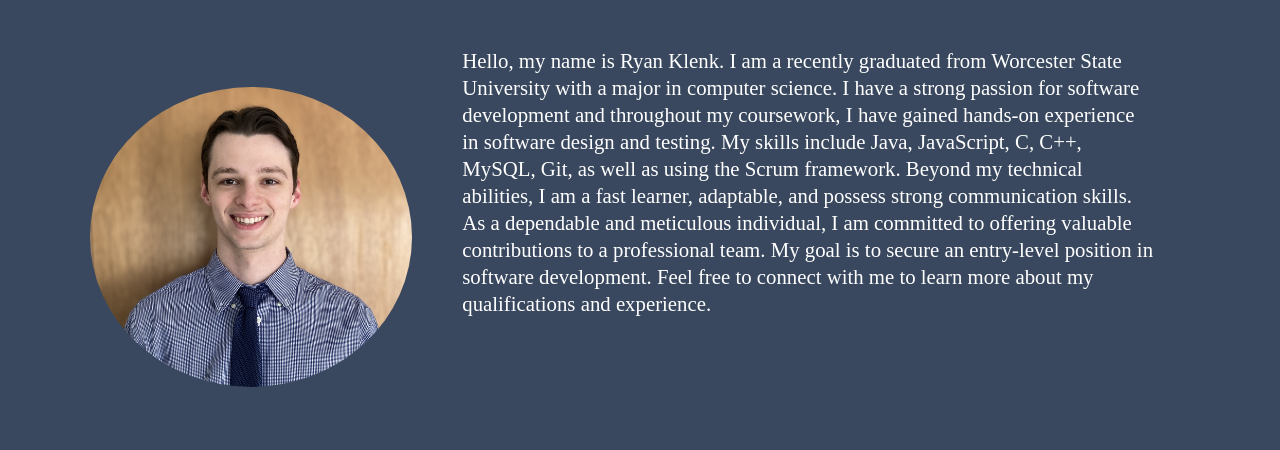
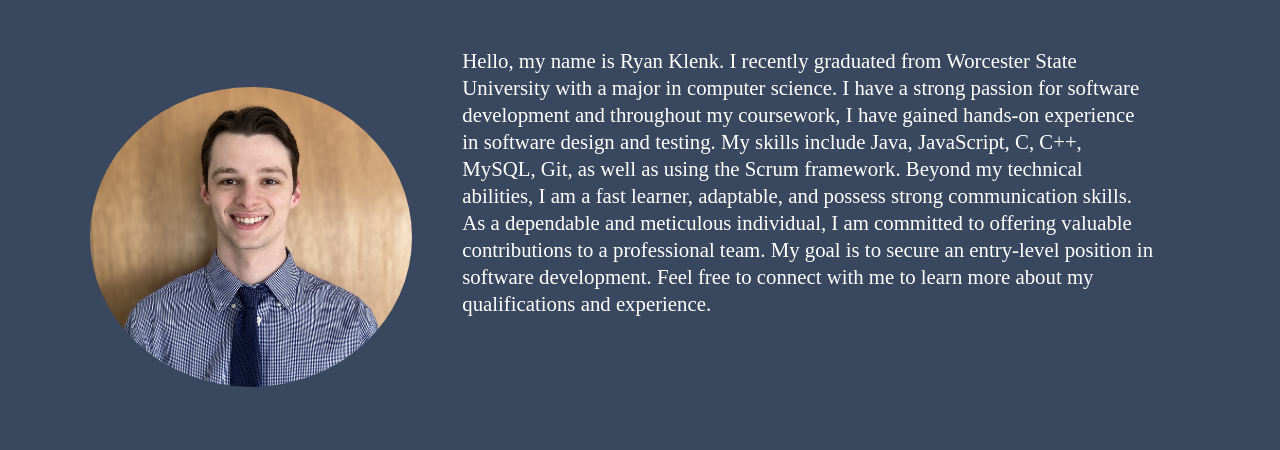
Before and after one commit to rklenk95/rklenk95.github.io, a plain HTML site: page index.html in a window 1280 px wide. Shown: the part 350-800 px from the top of the page. Drawn offline with Linux system fonts and the light colour scheme.

Commit message:
Update index.html

```diff
--- a/index.html
+++ b/index.html
@@ -25,7 +25,7 @@
         <figure>
             <img src="images/head-shot.jpg" alt="head-shot">
         </figure>
-        <p> Hello, my name is Ryan Klenk. I am a recently graduated from Worcester State University with a major in computer science.
+        <p> Hello, my name is Ryan Klenk. I recently graduated from Worcester State University with a major in computer science.
             I have a strong passion for software development and throughout my coursework, I have gained hands-on experience in software
             design and testing. My skills include Java, JavaScript, C, C++, MySQL, Git, as well as using the Scrum framework. Beyond my
             technical abilities, I am a fast learner, adaptable, and possess strong communication skills. As a dependable and meticulous
```
